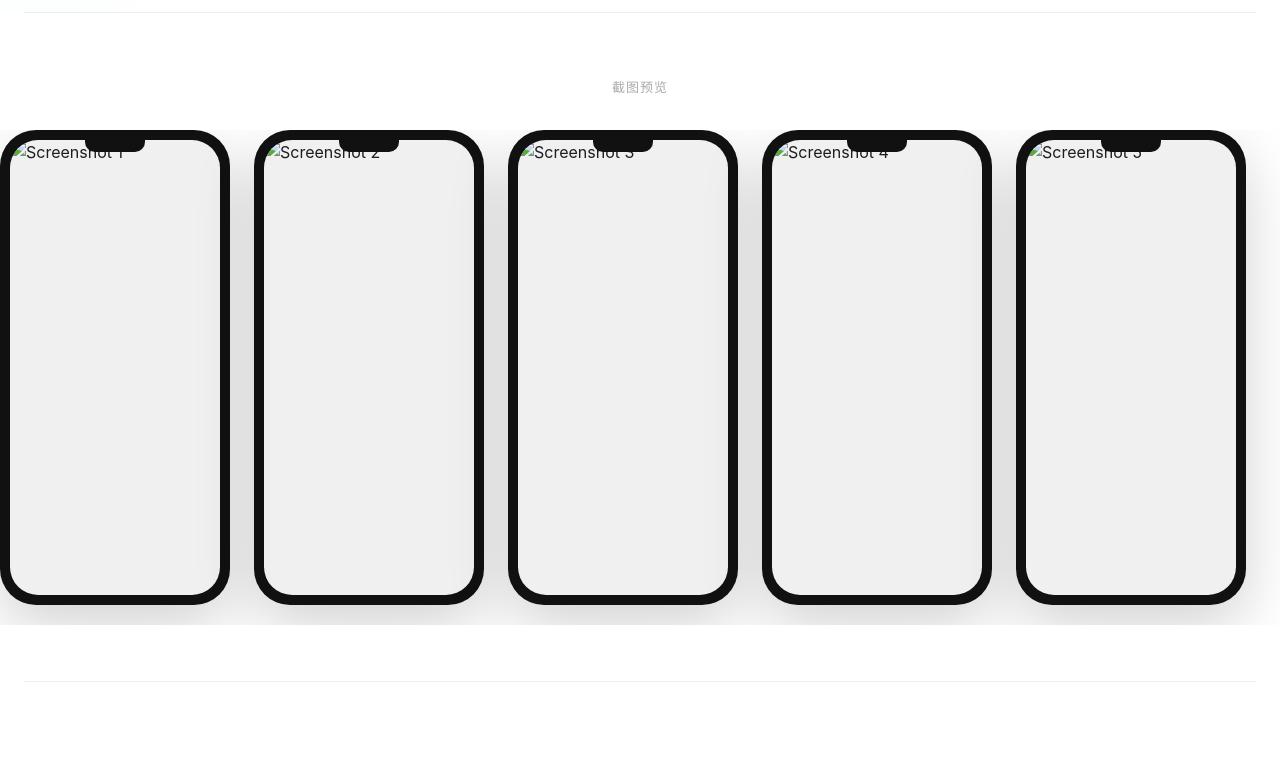
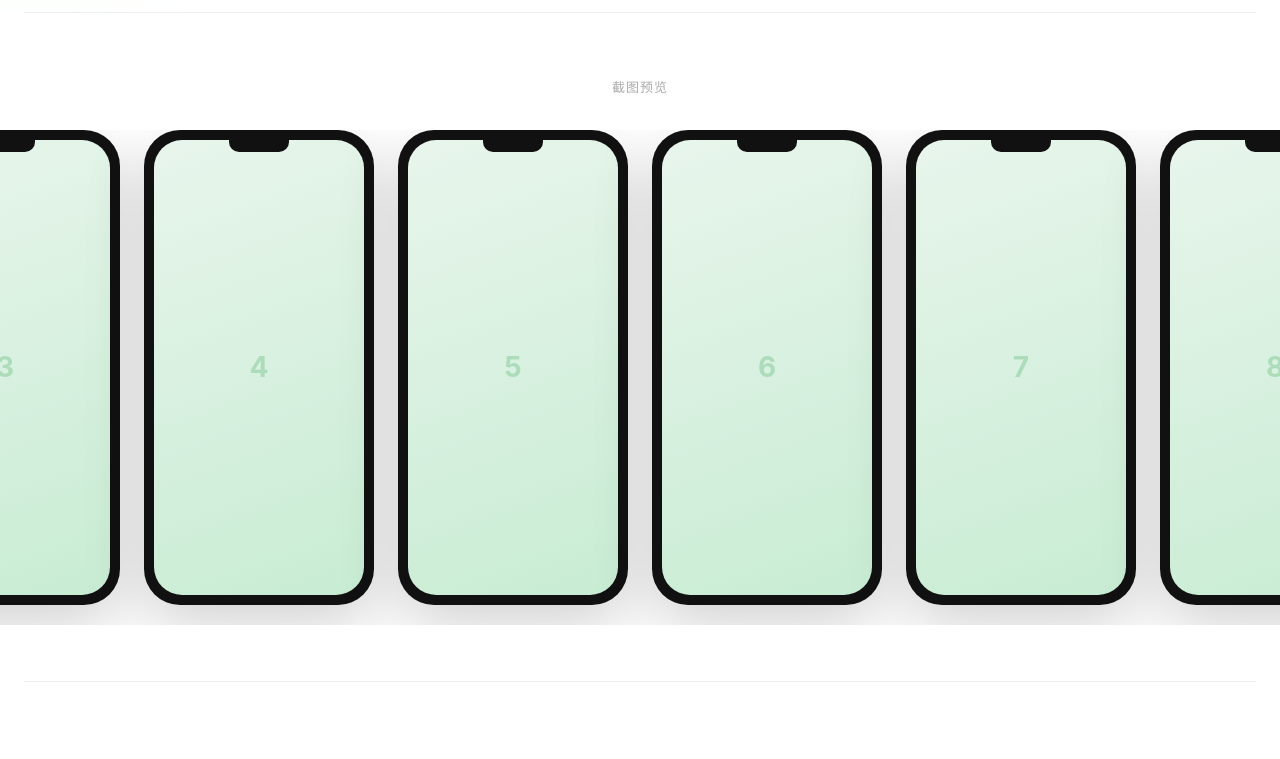
Before and after one commit to SuZhangs/BizSteps-web, a plain HTML site: page index.html in a window 1280 px wide. Shown: the part 440-1199 px from the top of the page. Drawn offline with Linux system fonts and the light colour scheme.

Commit message:
screenshots: 10 slots with green placeholder screens

```diff
--- a/index.html
+++ b/index.html
@@ -42,12 +42,16 @@
   <div data-lang="zh"><p class="screenshots-label">截图预览</p></div>
   <div data-lang="en"><p class="screenshots-label">Screenshots</p></div>
   <div class="screenshots-track">
-    <!-- 把截图放到 pic/ 文件夹，文件名改成 s1.png s2.png … 最多 10 张 -->
-    <div class="phone-frame"><img src="pic/s1.png" alt="Screenshot 1"></div>
-    <div class="phone-frame"><img src="pic/s2.png" alt="Screenshot 2"></div>
-    <div class="phone-frame"><img src="pic/s3.png" alt="Screenshot 3"></div>
-    <div class="phone-frame"><img src="pic/s4.png" alt="Screenshot 4"></div>
-    <div class="phone-frame"><img src="pic/s5.png" alt="Screenshot 5"></div>
+    <div class="phone-frame"><img src="pic/s1.png"  alt="Screenshot 1"  onerror="this.style.display='none';this.nextElementSibling.style.display='flex'"><div class="screen-placeholder"><span>1</span></div></div>
+    <div class="phone-frame"><img src="pic/s2.png"  alt="Screenshot 2"  onerror="this.style.display='none';this.nextElementSibling.style.display='flex'"><div class="screen-placeholder"><span>2</span></div></div>
+    <div class="phone-frame"><img src="pic/s3.png"  alt="Screenshot 3"  onerror="this.style.display='none';this.nextElementSibling.style.display='flex'"><div class="screen-placeholder"><span>3</span></div></div>
+    <div class="phone-frame"><img src="pic/s4.png"  alt="Screenshot 4"  onerror="this.style.display='none';this.nextElementSibling.style.display='flex'"><div class="screen-placeholder"><span>4</span></div></div>
+    <div class="phone-frame"><img src="pic/s5.png"  alt="Screenshot 5"  onerror="this.style.display='none';this.nextElementSibling.style.display='flex'"><div class="screen-placeholder"><span>5</span></div></div>
+    <div class="phone-frame"><img src="pic/s6.png"  alt="Screenshot 6"  onerror="this.style.display='none';this.nextElementSibling.style.display='flex'"><div class="screen-placeholder"><span>6</span></div></div>
+    <div class="phone-frame"><img src="pic/s7.png"  alt="Screenshot 7"  onerror="this.style.display='none';this.nextElementSibling.style.display='flex'"><div class="screen-placeholder"><span>7</span></div></div>
+    <div class="phone-frame"><img src="pic/s8.png"  alt="Screenshot 8"  onerror="this.style.display='none';this.nextElementSibling.style.display='flex'"><div class="screen-placeholder"><span>8</span></div></div>
+    <div class="phone-frame"><img src="pic/s9.png"  alt="Screenshot 9"  onerror="this.style.display='none';this.nextElementSibling.style.display='flex'"><div class="screen-placeholder"><span>9</span></div></div>
+    <div class="phone-frame"><img src="pic/s10.png" alt="Screenshot 10" onerror="this.style.display='none';this.nextElementSibling.style.display='flex'"><div class="screen-placeholder"><span>10</span></div></div>
   </div>
 </section>
 
--- a/style.css
+++ b/style.css
@@ -117,6 +117,23 @@
   display: block;
   background: #f0f0f0;
 }
+.screen-placeholder {
+  display: none;
+  width: 100%;
+  aspect-ratio: 9 / 19.5;
+  border-radius: 28px;
+  background: linear-gradient(160deg, #e8f5ec 0%, #c8ecd3 100%);
+  align-items: center;
+  justify-content: center;
+  flex-direction: column;
+  gap: 8px;
+  color: #5cb878;
+}
+.screen-placeholder span {
+  font-size: 28px;
+  font-weight: 700;
+  opacity: 0.35;
+}
 
 /* SECTION DIVIDER */
 .divider { border: none; border-top: 1px solid #eee; margin: 0 24px; }
```
